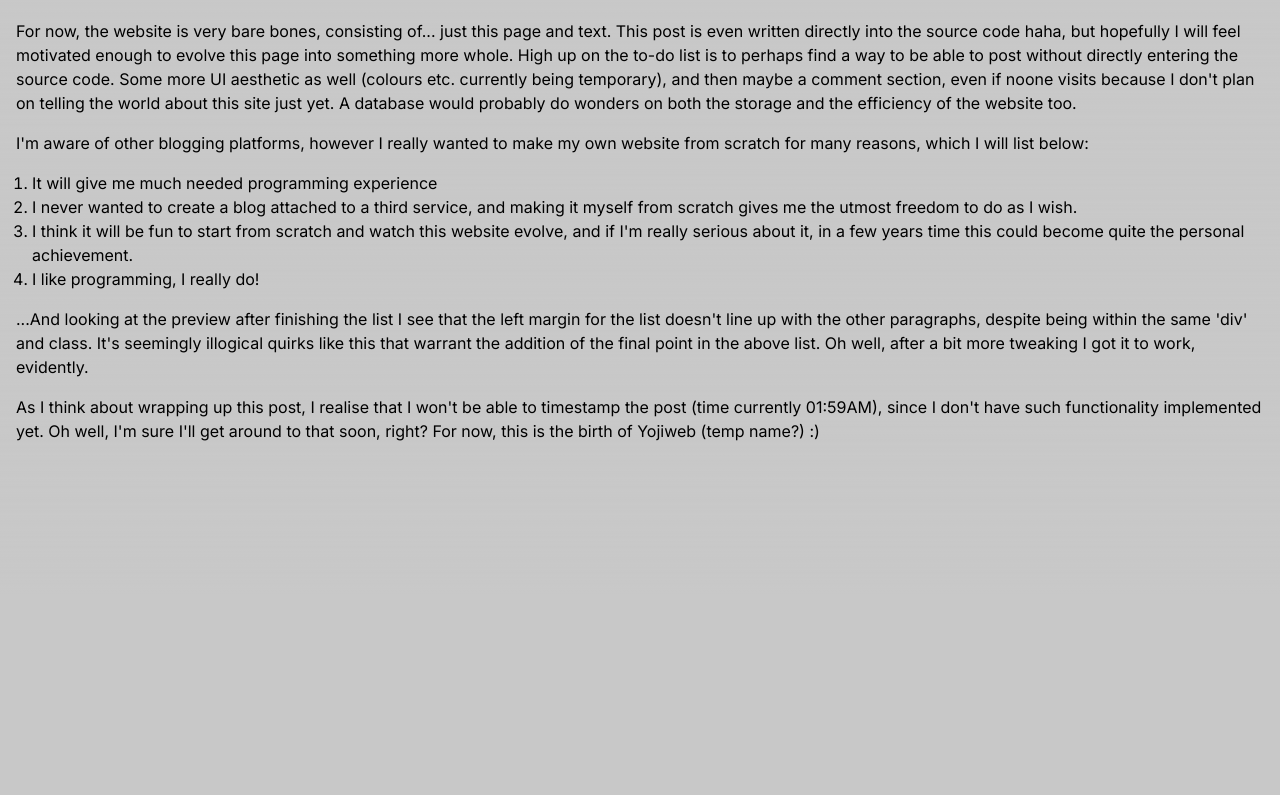
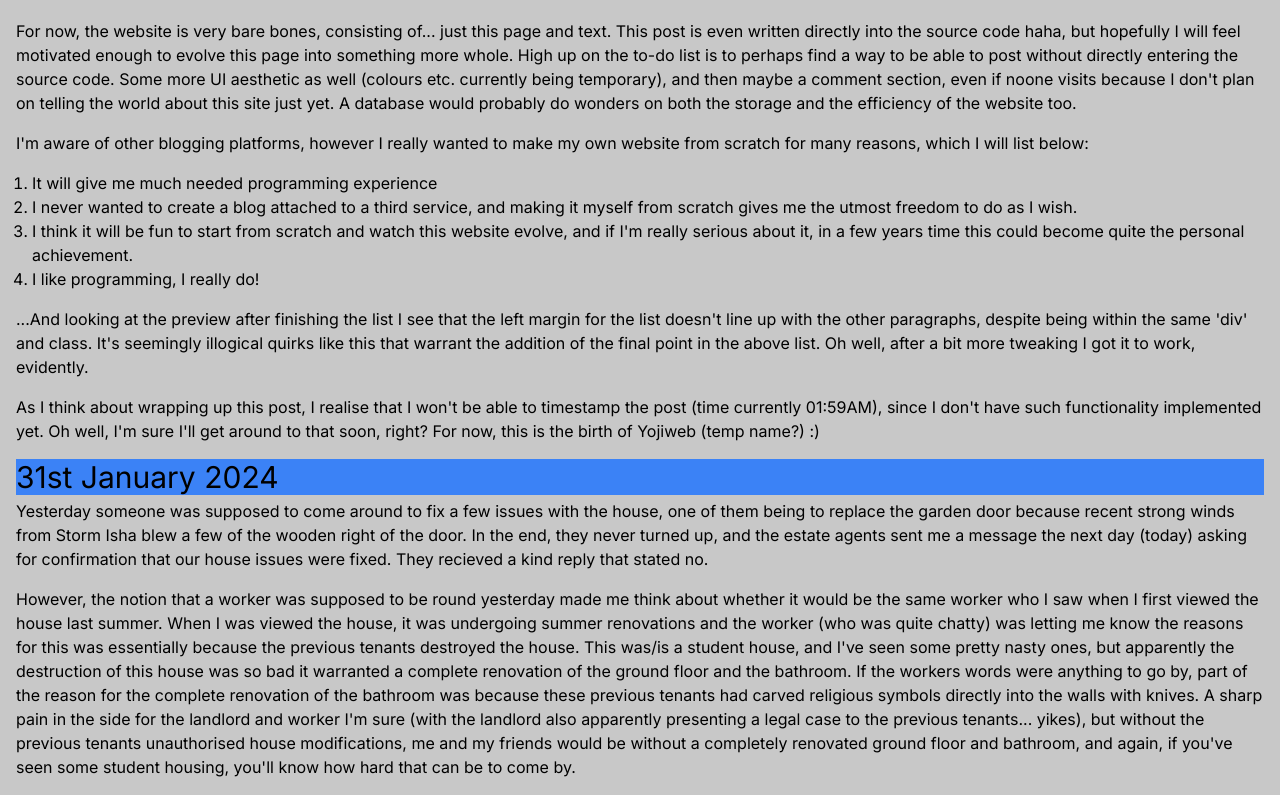
Before and after one commit to Yojijuku5/yojiweb, a Next.js app: page / in a window 1280 px wide. Shown: the part 205-1000 px from the top of the page. Before the commit the page ends 800 px from the top, so only its background shows below. Built offline with nearby package versions, Linux system fonts and the light colour scheme.

Commit message:
Update page.tsx
day two

```diff
--- a/src/app/page.tsx
+++ b/src/app/page.tsx
@@ -37,31 +37,36 @@ export default function Home() {
             get around to that soon, right? For now, this is the birth of Yojiweb (temp name?) :)
           </p>
         </div>
+                <div className="flex-auto h-10 mx-4">
+          <h1 className="text-3xl bg-blue-500">31st January 2024</h1>
+        </div>
+        <div className="mx-4">
+          <p className="pb-4">
+            Yesterday someone was supposed to come around to fix a few issues with the house, one of them being to replace the garden door because recent strong winds from Storm Isha
+            blew a few of the wooden right of the door. In the end, they never turned up, and the estate agents sent me a message the next day (today) asking for confirmation that
+            our house issues were fixed. They recieved a kind reply that stated no.
+          </p>
+          <p className="pb-4">
+            However, the notion that a worker was supposed to be round yesterday made me think about whether it would be the same worker who I saw when I first viewed the house last summer.
+            When I was viewed the house, it was undergoing summer renovations and the worker (who was quite chatty) was letting me know the reasons for this was essentially because the
+            previous tenants destroyed the house. This was/is a student house, and I've seen some pretty nasty ones, but apparently the destruction of this house was so bad it warranted a complete
+            renovation of the ground floor and the bathroom. If the workers words were anything to go by, part of the reason for the complete renovation of the bathroom was because these
+            previous tenants had carved religious symbols directly into the walls with knives. A sharp pain in the side for the landlord and worker I'm sure (with the landlord also apparently
+            presenting a legal case to the previous tenants... yikes), but without the previous tenants unauthorised house modifications, me and my friends would be without a completely renovated
+            ground floor and bathroom, and again, if you've seen some student housing, you'll know how hard that can be to come by.
+          </p>
+        </div>
       </div>
     </main>
   )
 }
 
 /*
-        <div className="flex-auto h-10 mx-4">
-          <h1 className="text-3xl bg-blue-500">Date 2</h1>
+        <div className="mx-4">
+          <p>Current Time: </p><Timestamp />
         </div>
         <div className="mx-4">
-          <p className="pb-4">
-            Lorem ipsum dolor sit amet, consectetur adipiscing elit. Quisque a tristique sem,
-            condimentum egestas augue. Vestibulum tincidunt dignissim lobortis. Aliquam erat volutpat.
-            Nam arcu quam, semper commodo laoreet vel, aliquet eget tortor. Proin pellentesque efficitur nunc ac porta.
-            Cras vulputate ac dolor vel gravida. Sed eget libero a sem tincidunt convallis. Duis sit amet dolor id arcu pretium finibus.
-            Morbi non convallis neque. Phasellus accumsan feugiat risus.
-          </p>
-          <p className="pb-4">
-            Cras vitae felis non est efficitur fermentum sit amet vitae nibh.
-            Suspendisse porta erat et ex pretium, ut finibus orci feugiat. Sed pellentesque non urna vel convallis.
-            Mauris sagittis mattis felis, in molestie erat commodo in. Morbi eu quam ac lorem bibendum sodales ac sit amet odio.
-            Nullam varius leo et turpis iaculis, at iaculis ipsum dignissim. Proin sit amet massa nec tortor sodales dapibus.
-            Lorem ipsum dolor sit amet, consectetur adipiscing elit. Duis auctor, odio in mattis euismod, magna mi pretium metus,
-            non mollis eros est nec urna. Pellentesque habitant morbi tristique senectus et netus et malesuada fames ac turpis egestas.
-            Nullam magna lectus, maximus a nisi eu, auctor mollis lacus.
-          </p>
+          <button className="bg-indigo-500 rounded-lg" onClick={updateCurrentTime}>{showTime ? 'Hide Current Time' : 'Show Current Time'}</button>
+          <Timepost showTime={showTime}/>
         </div>
 */
```
